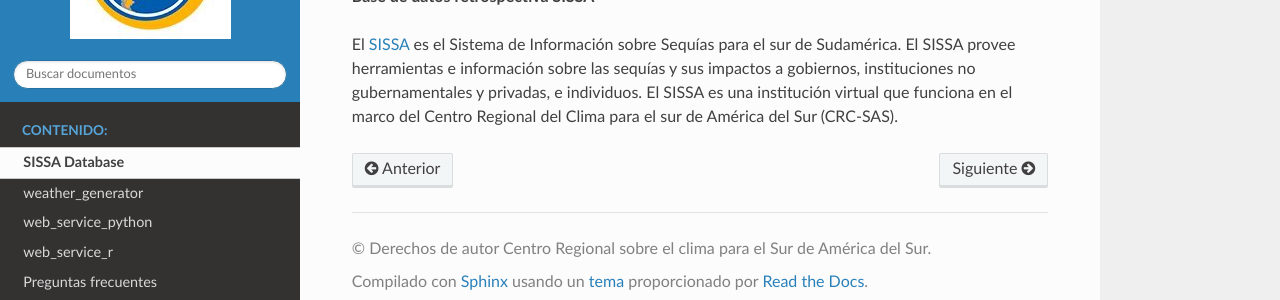
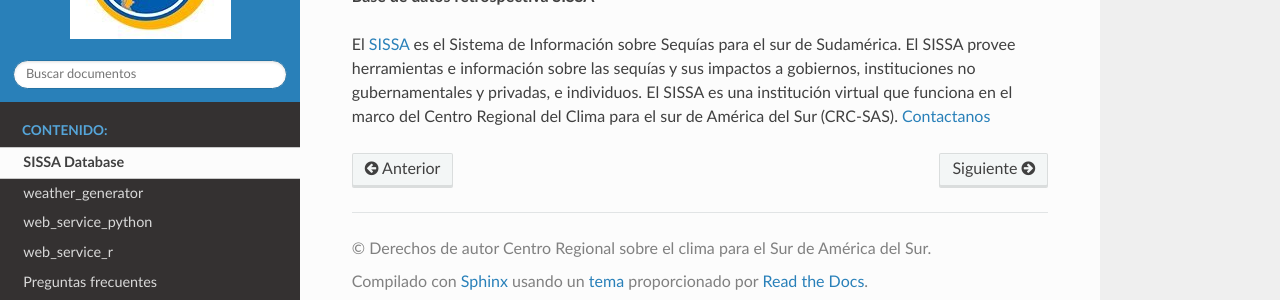
Before and after one commit to CRC-SAS/documentation_crc_sas, a Sphinx documentation site: the page built from source/SISSA_database.rst, in a window 1280 px wide. Shown: the part 175-475 px from the top of the page. Built offline with Sphinx 7.4.7 and the Read the Docs theme 2.0.0, drawn with Linux system fonts in a browser that asks for light colours.

Commit message:
Update SISSA_database.rst

```diff
--- a/source/SISSA_database.rst
+++ b/source/SISSA_database.rst
@@ -9,8 +9,13 @@
 **Base de datos retrospectiva SISSA**
 
 El |SISSA| es el Sistema de Información sobre Sequías para el sur de Sudamérica. El SISSA provee herramientas e información sobre las sequías y sus impactos a gobiernos, instituciones no gubernamentales y privadas, e individuos.
-El SISSA es una institución virtual que funciona en el marco del Centro Regional del Clima para el sur de América del Sur (CRC-SAS).
+El SISSA es una institución virtual que funciona en el marco del Centro Regional del Clima para el sur de América del Sur (CRC-SAS). |Contactanos|
 
 .. |SISSA| raw:: html
 
    <a href="https://sissa.crc-sas.org/" target="_blank">SISSA</a>
+
+
+.. |Contactanos| raw:: html
+
+   <a href="https://sissa.crc-sas.org/que-es-sissa/contactenos/" target="_blank">Contactanos</a>
```
